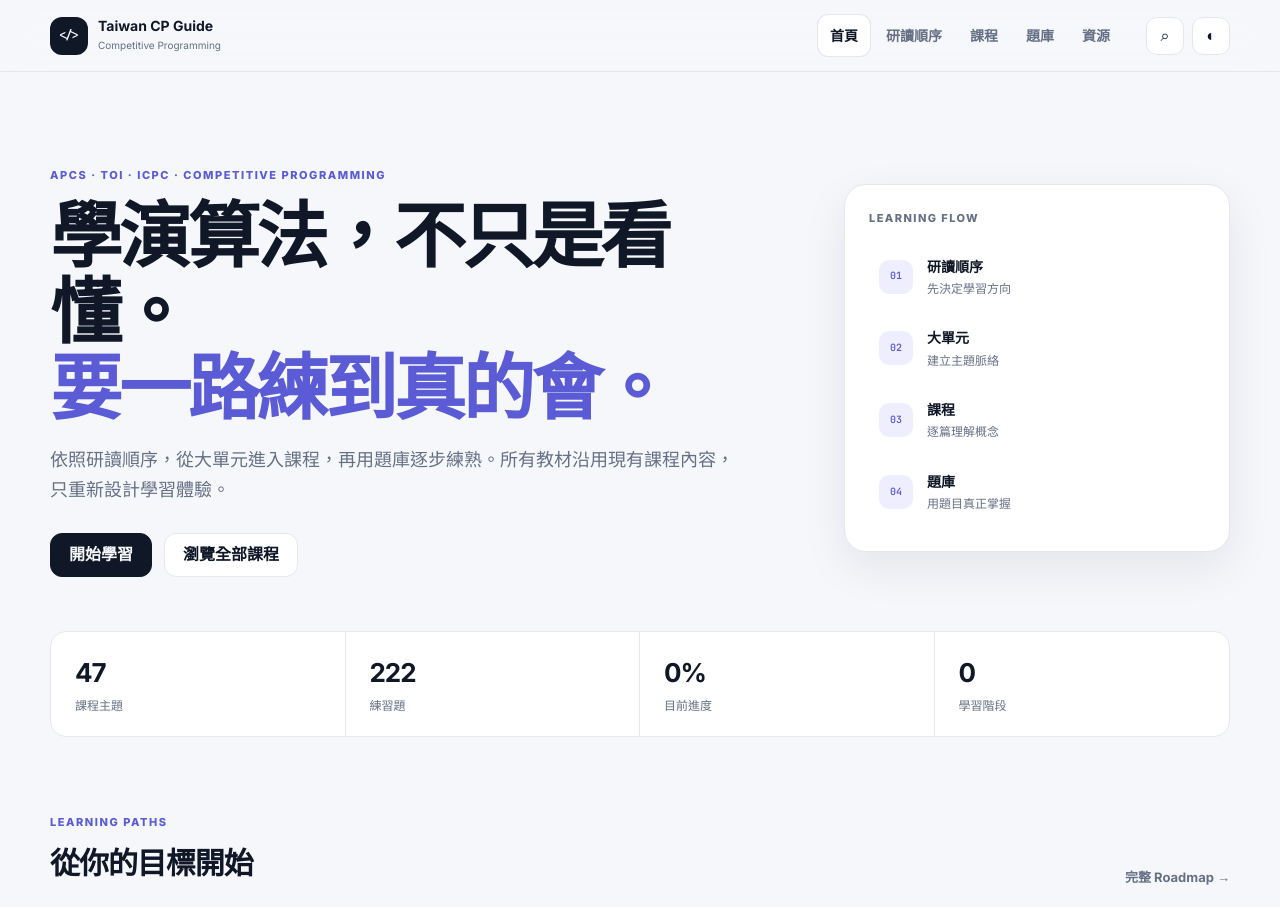
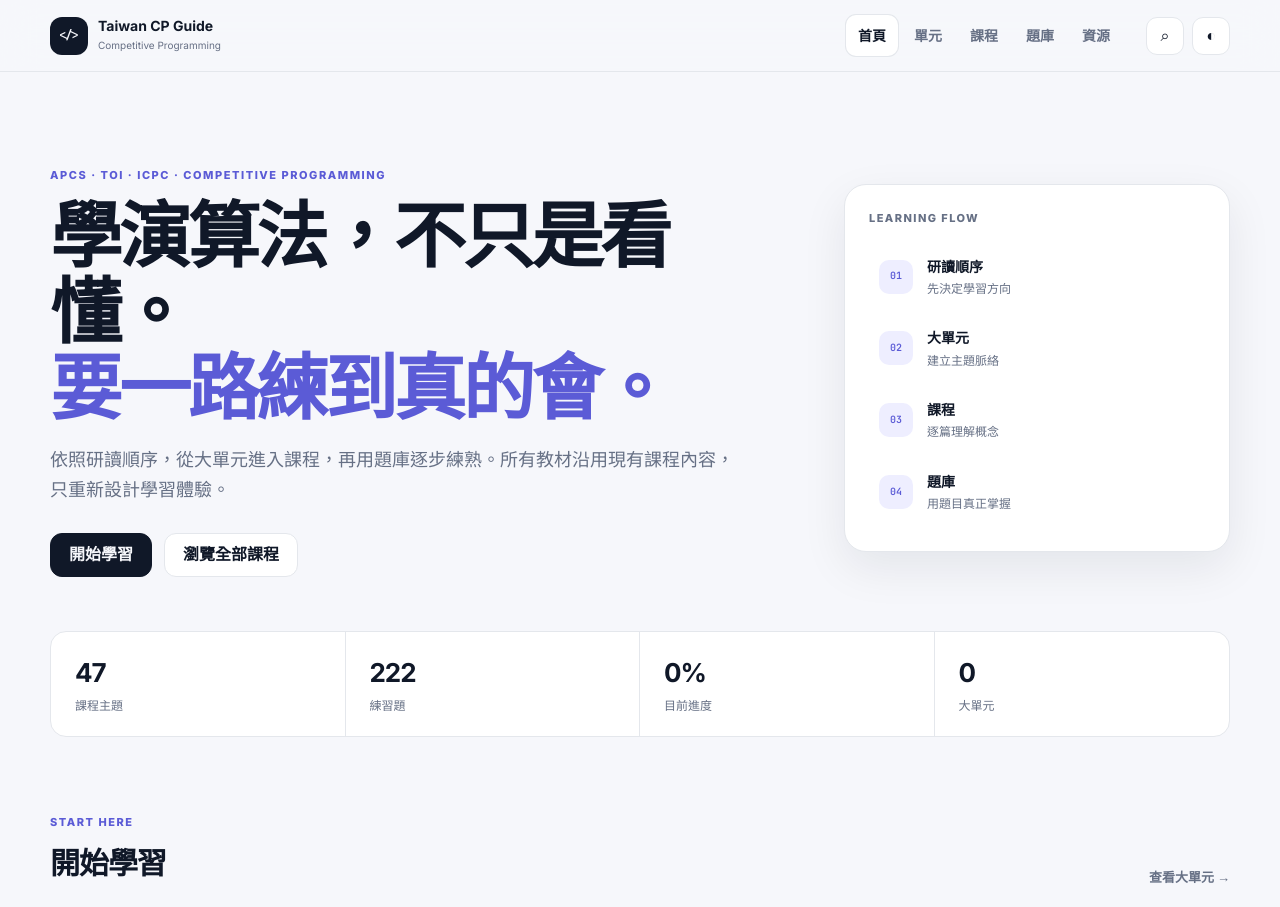
Before and after one commit to benjamin-shih-tw/taiwan-cp-guide, a plain HTML site: page v2/index.html in a window 1280 px wide. Shown: the top 907 px of the page. Drawn offline with nearby package versions, Linux system fonts and the light colour scheme.

Commit message:
refactor: rename navigation around Notion units

```diff
--- a/v2/index.html
+++ b/v2/index.html
@@ -23,7 +23,7 @@
     </a>
     <nav class="main-nav" aria-label="主要導覽">
       <a href="#/home" data-nav="home">首頁</a>
-      <a href="#/roadmap" data-nav="roadmap">研讀順序</a>
+      <a href="#/roadmap" data-nav="roadmap">單元</a>
       <a href="#/courses" data-nav="courses">課程</a>
       <a href="#/problems" data-nav="problems">題庫</a>
       <a href="#/resources" data-nav="resources">資源</a>
@@ -61,13 +61,13 @@
         <div><strong id="stat-topics">0</strong><span>課程主題</span></div>
         <div><strong id="stat-problems">0</strong><span>練習題</span></div>
         <div><strong id="stat-progress">0%</strong><span>目前進度</span></div>
-        <div><strong id="stat-levels">0</strong><span>學習階段</span></div>
+        <div><strong id="stat-levels">0</strong><span>大單元</span></div>
       </section>
 
       <section class="section-block">
         <div class="section-heading">
-          <div><span class="eyebrow">Learning paths</span><h2>從你的目標開始</h2></div>
-          <a href="#/roadmap">完整 Roadmap →</a>
+          <div><span class="eyebrow">Start here</span><h2>開始學習</h2></div>
+          <a href="#/roadmap">查看大單元 →</a>
         </div>
         <div id="path-cards" class="path-grid"></div>
       </section>
@@ -94,7 +94,7 @@
 
     <section class="view" data-view="roadmap">
       <div class="page-head">
-        <div><span class="eyebrow">Roadmap</span><h1>研讀順序</h1><p>按階段由易到難前進；每個節點都會連到實際課程與題目。</p></div>
+        <div><span class="eyebrow">Units</span><h1>大單元</h1><p>完全依照 Coding Course 的 Notion Domains 分組。</p></div>
       </div>
       <div id="roadmap-filters" class="chip-row"></div>
       <div id="roadmap-view" class="roadmap-stack"></div>
```
